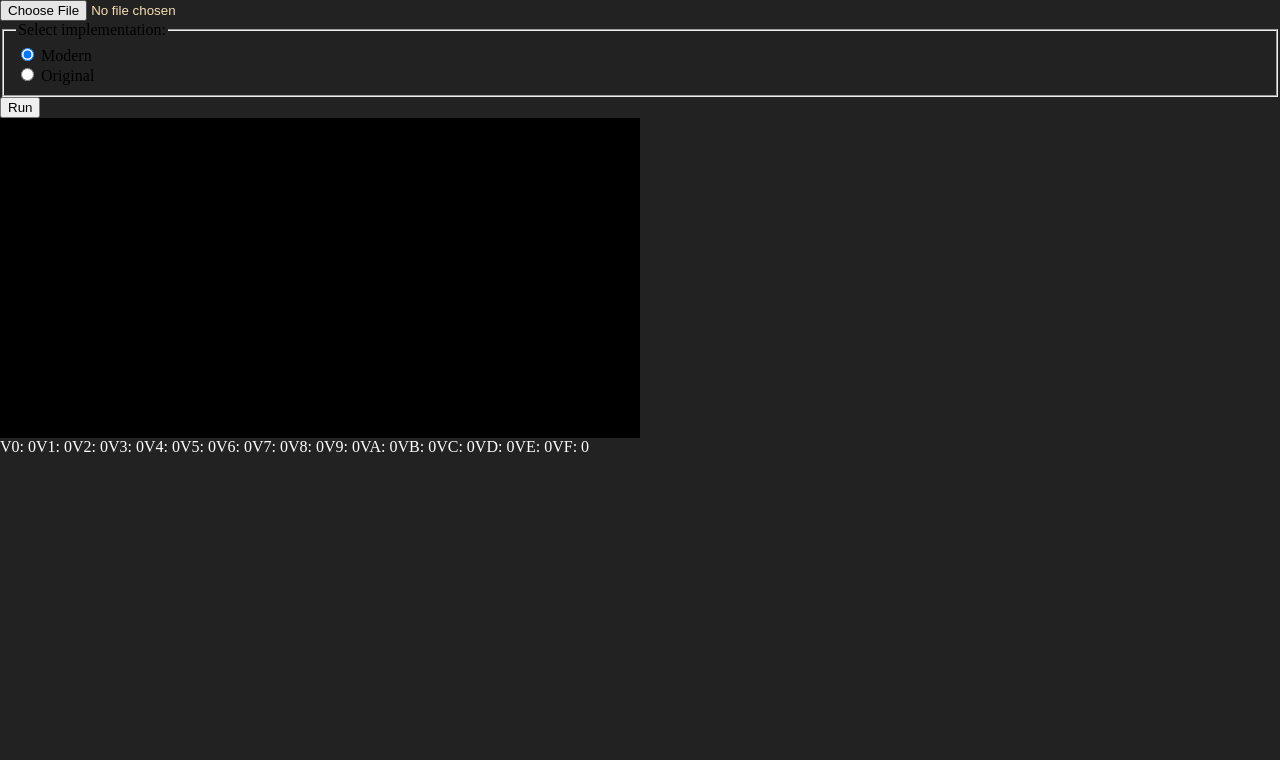
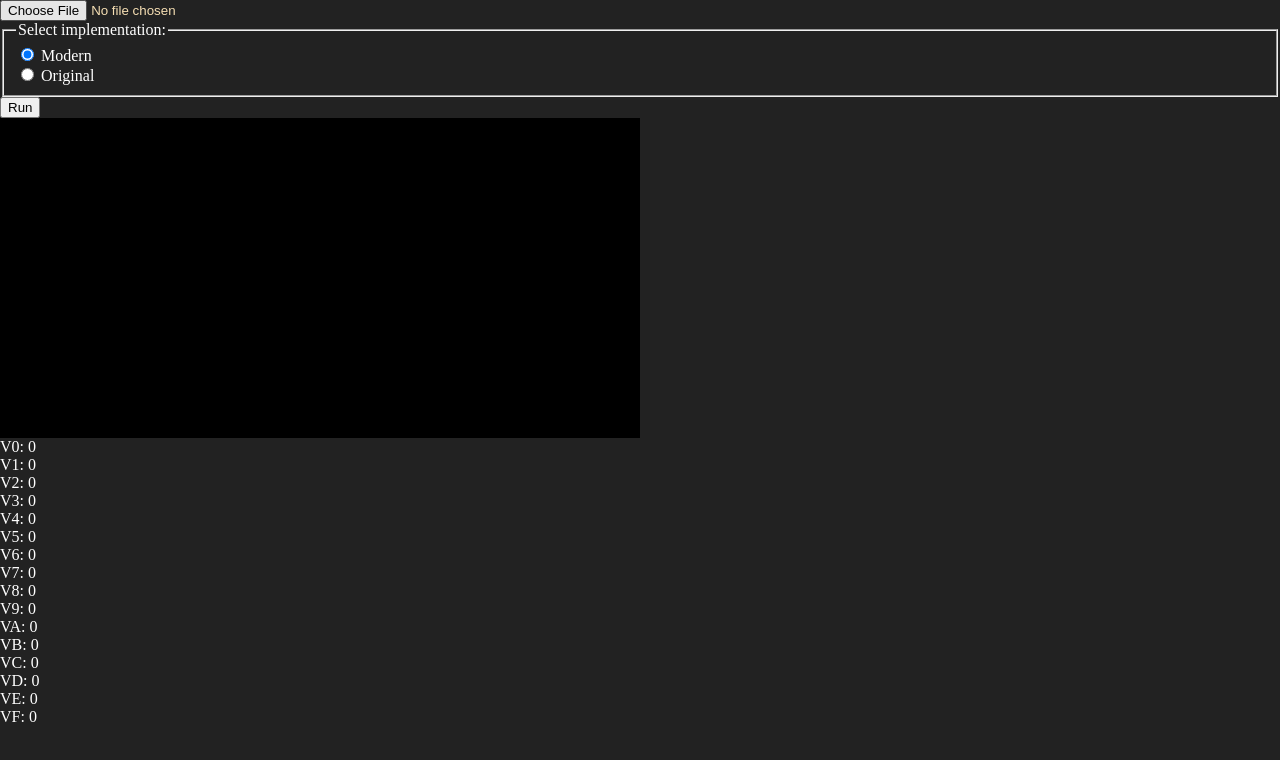
Before and after one commit to ali-eser/chip8.js, a plain HTML site: page index.html in a window 1280 px wide. Drawn offline with Linux system fonts and the light colour scheme.

Commit message:
Style form

```diff
--- a/styles.css
+++ b/styles.css
@@ -19,3 +19,12 @@ input {
     width: 10px;
     height: 10px;
 }
+
+fieldset {
+    color: white;
+}
+
+.register {
+    display: flex;
+    flex-direction: column;
+}
```
